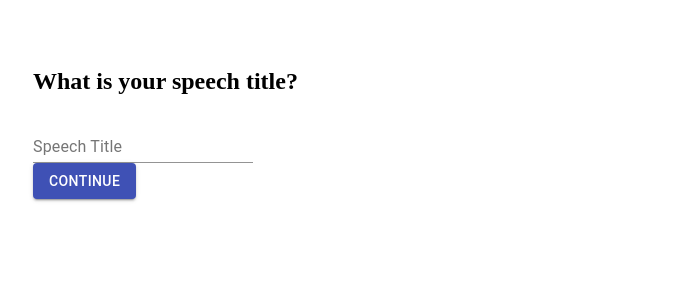
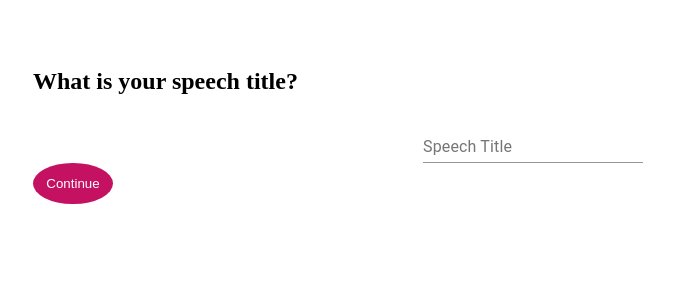
Before and after one commit to oriolr/Speech-Developer, a React (Create React App) app: page / in a window 1280 px wide. Shown: the top 300 px of the page, without its empty margins (107-781 px from the left). Built offline with nearby package versions, Linux system fonts and the light colour scheme.

Commit message:
SASS update

```diff
--- a/package.json
+++ b/package.json
@@ -10,6 +10,7 @@
     "@testing-library/react": "^9.3.2",
     "@testing-library/user-event": "^7.1.2",
     "material-ui": "^1.0.0-beta.47",
+    "node-sass": "^4.14.1",
     "react": "^16.13.1",
     "react-dom": "^16.13.1",
     "react-scripts": "^3.4.3"
--- a/src/App.css
+++ /dev/null
@@ -1,26 +0,0 @@
-* {
-
-}
-
-.App {
-    margin: 0;
-    padding: 0;
-}
-.container {
-        margin: 0 auto;
-        max-width: 1000px;
-        padding: 40px;
-        /*background: linear-gradient(to top, #fad0c4 0%, #ffd1ff 100%);*/
-        background-repeat: none;
-        background-size: cover;
-        height: 100vh;
-}
-
-.navbutton {
-	display: flex;
-	flex-direction: row;
-	flex-wrap: wrap;
-	justify-content: space-around;
-	align-items: flex-end;
-	align-content: stretch;
-}
--- a/src/App.js
+++ b/src/App.js
@@ -1,6 +1,6 @@
 import React, { Component } from 'react'
 import UserForm from './components/UserForm'
-import './App.css'
+import './styles.scss'
 
 export class App extends Component {
     render() {
--- a/src/components/Title.js
+++ b/src/components/Title.js
@@ -2,7 +2,7 @@ import React, { Component } from 'react';
 import MuiThemeProvider from '@material-ui/core/styles/MuiThemeProvider';
 import AppBar from '@material-ui/core/AppBar';
 import TextField from "@material-ui/core/TextField";
-import Button from '@material-ui/core/Button';
+/*import Button from '@material-ui/core/Button';*/
 
 
 
@@ -21,7 +21,7 @@ export class Title extends Component {
 
                         </AppBar>
                         <h2>What is your speech title?</h2>
-                      <form>
+                      <form className="submissionbox">
                         <TextField
                             label="Speech Title"
                             onChange={handleChange('speechTitle')}
@@ -29,7 +29,8 @@ export class Title extends Component {
                             />
                         </form>
 
-                           <Button variant="contained" color="primary" onClick={this.continue}>Continue</Button>
+                          <button className="navbutton" onClick={this.continue}>Continue</button>
+
 
                     </React.Fragment>
                 </MuiThemeProvider>
--- /dev/null
+++ b/src/styles.scss
@@ -0,0 +1,49 @@
+$redbutton: #c51162;
+$defaultfont:#ffffff;
+
+
+$smpadding: .25em;
+$mdpadding: .50em;
+$dftpadding: 1em;
+
+
+* {
+
+}
+
+.App {
+    margin: 0;
+    padding: 0;
+}
+.container {
+        margin: 0 auto;
+        max-width: 1000px;
+        padding: 40px;
+        /*background: linear-gradient(to top, #fad0c4 0%, #ffd1ff 100%);*/
+        background-repeat: none;
+        background-size: cover;
+        height: 100vh;
+}
+
+.navbutton {
+    display: flex;
+	flex-direction: column;
+	flex-wrap: wrap;
+	justify-content: flex-end;
+	align-items: baseline;
+	align-content: center;
+    background:$redbutton;
+    color: $defaultfont;
+    padding: $dftpadding;
+    border-radius: 50%;
+    border: none;
+}
+
+.submissionbox {
+    display: flex;
+	flex-direction: column;
+	flex-wrap: wrap;
+	justify-content: center;
+	align-items: baseline;
+	align-content: center;
+}
```
Also changed, not shown: 1 other file (tests, documents, lock files or other folders).
